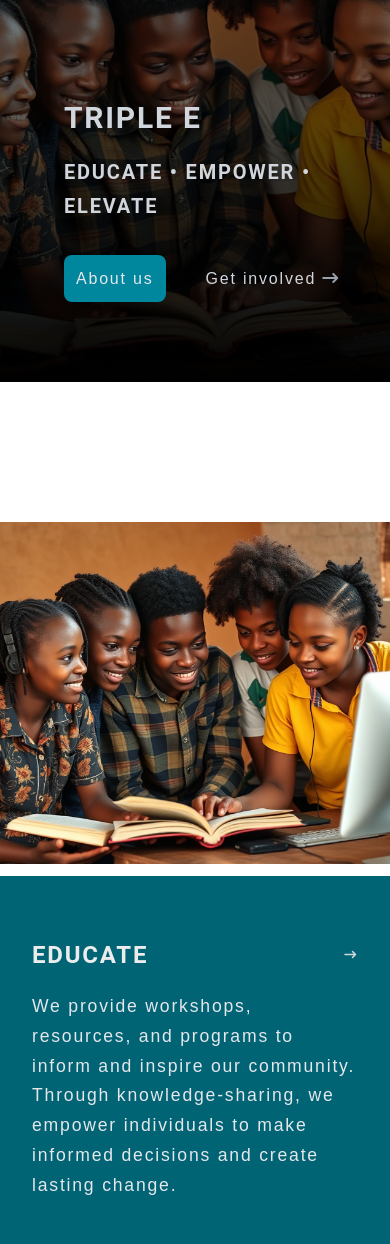
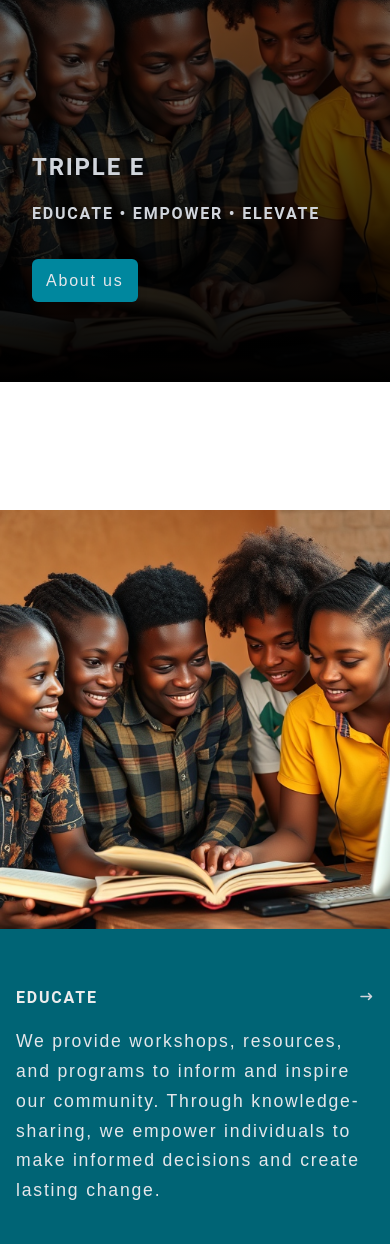
Before and after one commit to alekskimeu/triple-e, an Astro site: page / in a window 390 px wide. Shown: the part 196-1440 px from the top of the page. Built offline with nearby package versions, Linux system fonts and the light colour scheme; Astro itself is replaced by a stand-in of ours.

Commit message:
fine tune hero responsiveness

```diff
--- a/src/components/Activity.astro
+++ b/src/components/Activity.astro
@@ -9,7 +9,7 @@ const {title, description, image} = Astro.props
         <Image src={image} alt={title} />
     </div>
     <div class="content">
-        <h4 class="font-semibold text-2xl !mb-4 uppercase flex items-center justify-between">
+        <h4 class="font-semibold text-md md:text-lg lg:text-xl !mb-4 uppercase flex items-center justify-between">
             {title}
             <i class="fas fa-arrow-right-long text-xs text-gray-300"></i>
         </h4>
--- a/src/components/Hero.astro
+++ b/src/components/Hero.astro
@@ -1,15 +1,15 @@
 <section class="h-[60vh] md:h-[76vh] !mt-18 hero">
     <div class="container rounded-lg h-[100%] relative">
-        <div class="absolute inset-y-0 left-16 bottom-[5rem] flex flex-col justify-end font-bold drop-shadow-lg max-w-[600px] !pr-4">
-            <h1 class="uppercase text-gray-300 text-3xl !mb-3">Triple E</h1>
-            <h2 class="uppercase text-gray-300 text-xl">Educate &#8226; Empower	&#8226; Elevate</h2>
+        <div class="absolute inset-y-0 left-8 md:left-16 bottom-[5rem] flex flex-col justify-end font-bold drop-shadow-lg max-w-[600px] !pr-4">
+            <h1 class="uppercase text-gray-300 text-2xl lg:text-3xl !mb-3">Triple E</h1>
+            <h2 class="uppercase text-gray-300 text-md lg:text-xl">Educate &#8226; Empower	&#8226; Elevate</h2>
             <p class="hidden md:block text-gray-200 font-normal !mt-3 text-[1.1rem]">
                 Building Minds, strengthening communities through Education, Empowerment, and Growth.
             </p>
 
             <div class="flex items-center gap-10 !mt-8">
-                <a href="/" class="bg-[#00879E] !p-2.5 !px-3 rounded-lg text-gray-200 font-light">About us</a>
-                <a href="/" class="text-gray-300 font-light">Get involved <i class="fas fa-arrow-right-long text-gray-400 font-light"></i> </a>
+                <a href="/" class="bg-[#00879E] !py-2 !px-3.5 rounded-md text-gray-200 font-light">About us</a>
+                <a href="/" class="text-gray-300 font-light hidden sm:block">Get involved <i class="fas fa-arrow-right-long text-gray-400 font-light"></i> </a>
             </div>
         </div>
     </div>
--- a/src/styles/global.css
+++ b/src/styles/global.css
@@ -205,12 +205,16 @@ footer .copyright {
     display: flex;
     flex-direction: column;
     gap: 10rem;
-    /* padding: 0 1rem; */
   }
 
   .activities .activity {
     grid-template-columns: 1fr;
     min-height: 750px;
+  }
+
+  .activities .activity .image-container {
+    height: 100%;
+    width: 100%;
   }
 
   .activities .activity:nth-child(odd) .image-container {
@@ -233,12 +237,21 @@ footer .copyright {
     border-top-right-radius: 0rem;
   }
 
+  .activities .activity:last-child .image-container,
+  .activities .activity:last-child .image-container img {
+    border-bottom-right-radius: 0rem;
+  }
+
   .activities .activity .content {
-    padding: 3rem 2rem;
+    padding: 2rem;
   }
 }
 
 @media screen and (max-width: 500px) {
+  .activities .activity .content {
+    padding: 1rem;
+  }
+
   footer .content {
     flex-direction: column;
   }
```
